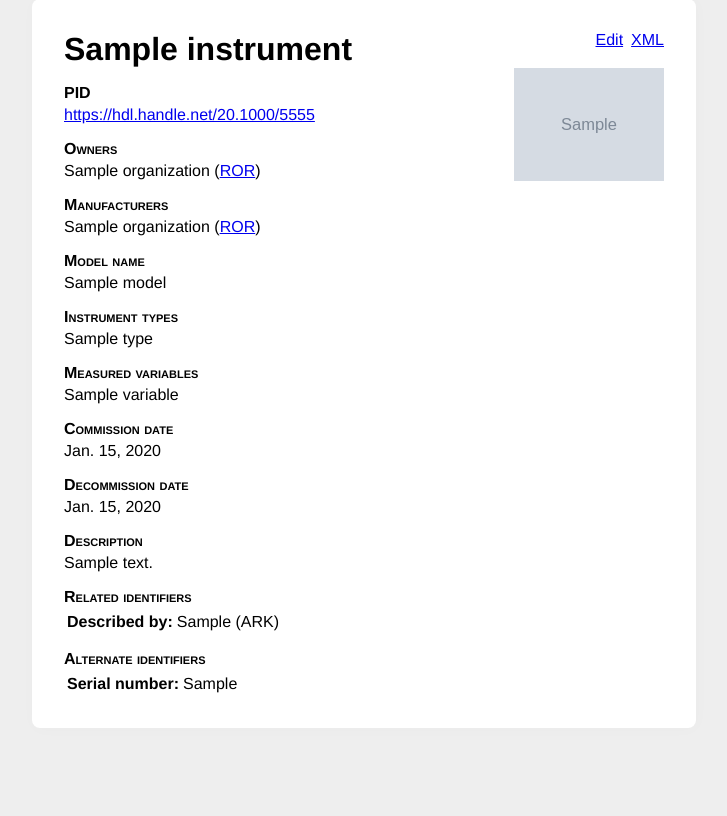
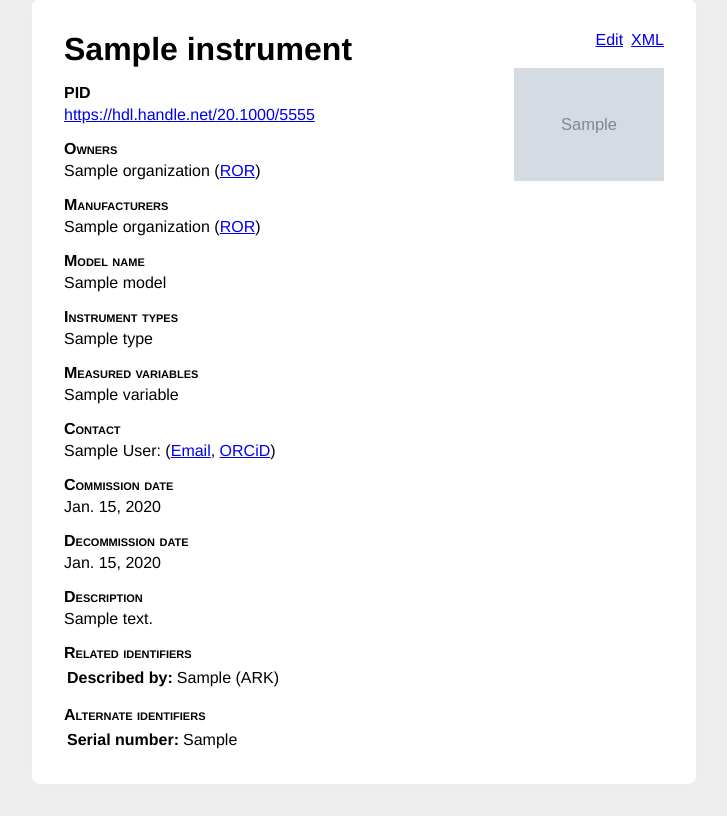
Before and after one commit to actris-cloudnet/instrumentdb, a Django app: a page that uses backend/instruments/templates/instruments/instrument.html in a window 1280 px wide. Shown: the part 33-849 px from the top of the page, without its empty margins (276-1003 px from the left). Before the commit the page ends 761 px from the top, so only its background shows below. Run offline with Django 4.2, Linux system fonts and the light colour scheme; tables that the repository leaves empty hold one stand-in row (values such as "Sample post"); grey boxes marked "Sample" are stand-in pictures.

Commit message:
Add contact person

```diff
--- a/backend/instruments/admin.py
+++ b/backend/instruments/admin.py
@@ -6,6 +6,7 @@ admin.site.register(models.Type)
 admin.site.register(models.Variable)
 admin.site.register(models.Organization)
 admin.site.register(models.Model)
+admin.site.register(models.Person)
 
 
 class RelatedIdentifierAdminInline(admin.TabularInline):
--- a/backend/instruments/models.py
+++ b/backend/instruments/models.py
@@ -32,6 +32,14 @@ class Model(models.Model):
     def __str__(self) -> str:
         return self.name
 
+class Person(models.Model):
+    full_name = models.CharField(max_length=255)
+    email_address = models.EmailField()
+    orcid_id = models.CharField(max_length=255, null=True, blank=True)
+
+    def __str__(self) -> str:
+        return self.full_name
+
 
 class Instrument(models.Model):
     name = models.CharField(
@@ -43,6 +51,7 @@ class Instrument(models.Model):
         blank=True,
         help_text="Technical description of the device and its capabilities.",
     )
+    contact_person = models.ForeignKey(Person, on_delete=models.PROTECT, null=True, blank=True)
     commission_date = models.DateField(null=True, blank=True)
     decommission_date = models.DateField(null=True, blank=True)
     image = models.ImageField(null=True, blank=True)
--- a/backend/instruments/templates/instruments/instrument.html
+++ b/backend/instruments/templates/instruments/instrument.html
@@ -85,6 +85,15 @@
           {% endfor %}
         </div>
       </div>
+      {% if instrument.contact_person %}
+        <div class="field">
+          <div class="field-label">Contact</div>
+          <div class="field-content">
+            {{ instrument.contact_person.full_name }}:
+            (<a href="mailto:{{ instrument.contact_person.email_address }}">Email</a>{% if instrument.contact_person.orcid_id %}, <a href="{{ instrument.contact_person.orcid_id }}">ORCiD</a>{% endif %})
+          </div>
+        </div>
+      {% endif %}
       {% if instrument.commission_date %}
         <div class="field">
           <div class="field-label">Commission date</div>
```
Also changed, not shown: backend/instruments/migrations/0005_person_instrument_contact_person.py (added), backend/instruments/migrations/0006_alter_instrument_contact_person.py (added), backend/instruments/migrations/0007_alter_person_orcid_id.py (added).
